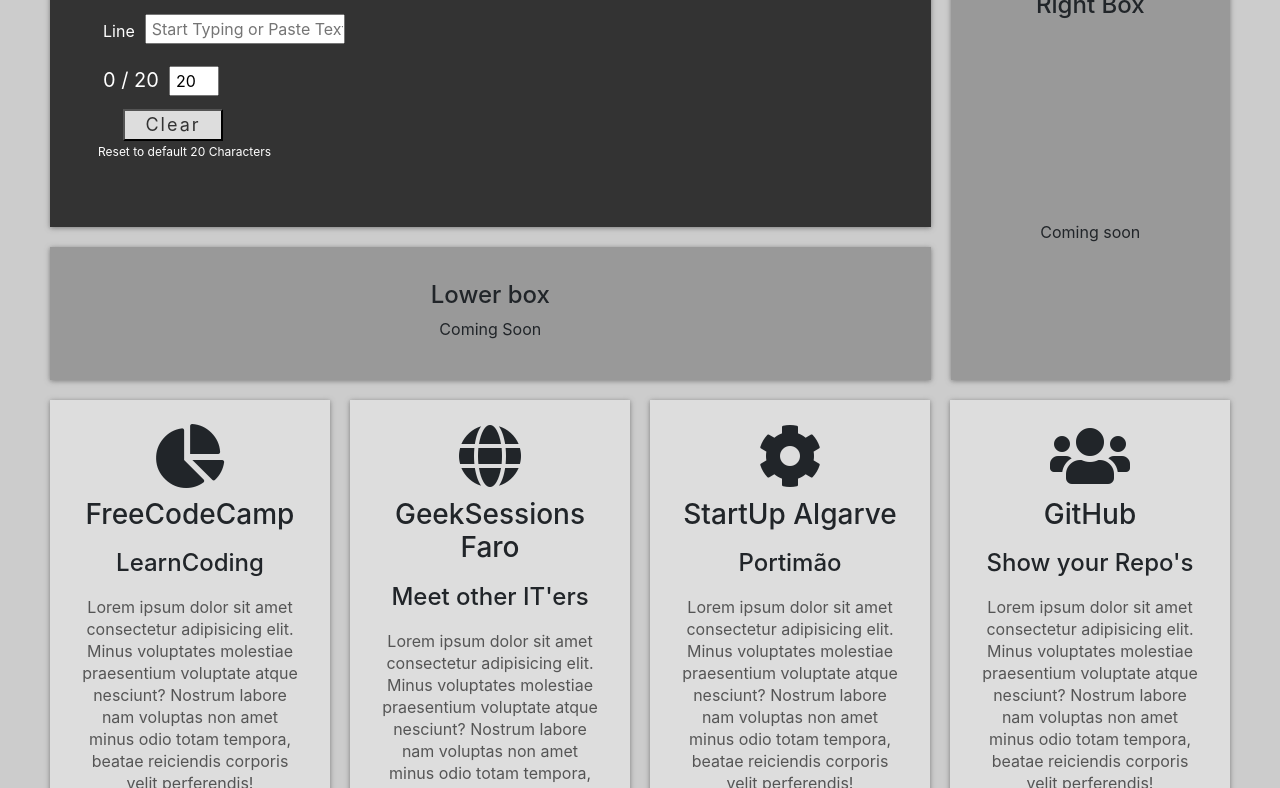
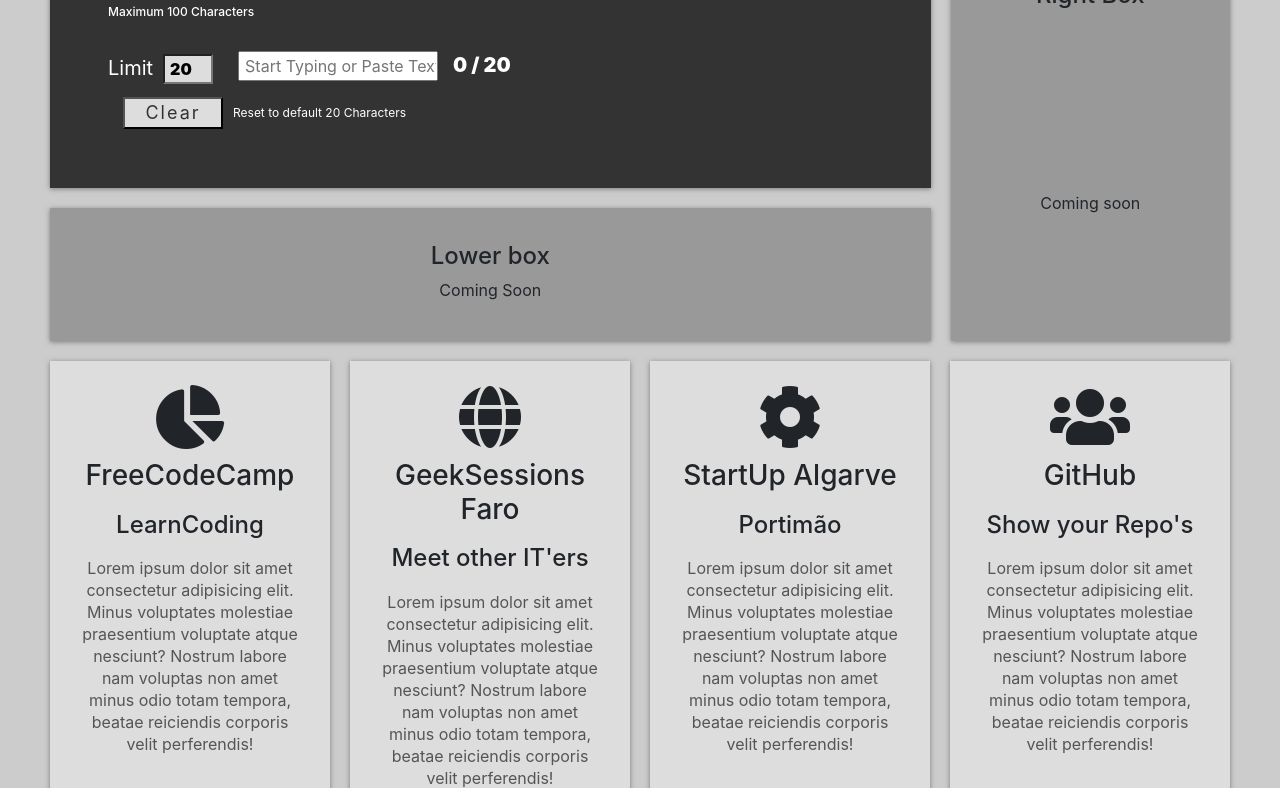
Before and after one commit to ericrkock/Character-Count, a React app: page / in a window 1280 px wide. Shown: the part 368-1156 px from the top of the page. Built offline with nearby package versions, Linux system fonts and the light colour scheme.

Commit message:
Tuning Character Count handling

```diff
--- a/src/components/boxes/BoxesArticles.js
+++ b/src/components/boxes/BoxesArticles.js
@@ -30,10 +30,10 @@
               boxButton={"Read More"}
             />
             <Box
-              boxTitel={"ARTICLE 4"}
-              boxSubtitel={"Unique Content"}
-              boxContent={"Lorem ipsum dolor sit amet consectetur adipisicing elit. Minus voluptates molestiae praesentium voluptate atque nesciunt? Nostrum labore nam voluptas non amet minus odio totam tempora, beatae reiciendis corporis velit perferendis!"}
-              boxLink={"https://github.com/"}
+              boxTitel={"How to become a pro with React setState() in 10 minutes"}
+              boxSubtitel={"Eduardo Vedes"}
+              boxContent={"This article is aimed at people who have already had their first approach to React, and who, as beginners, have doubts about how setState works and how to use it correctly. It should also help mid to senior devs use cleaner and more abstracted ways of setting state, and make higher-order-functions handle and abstract state."}
+              boxLink={"https://www.freecodecamp.org/news/get-pro-with-react-setstate-in-10-minutes-d38251d1c781/"}
               boxAlt={"Share your repo's"}
               boxButton={"Read More"}
             />
--- a/src/components/characters/CharButton.js
+++ b/src/components/characters/CharButton.js
@@ -3,9 +3,9 @@
 class CharButton extends React.Component {
    render() {
       return (
-         <div>
-            <button className="button" onClick={this.props.clicked}>{this.props.name}</button>
-            <p>Reset to default 20 Characters</p>
+         <div className="char-box-button-area">
+               <button className="button" onClick={this.props.clicked}>{this.props.name}</button>
+               <p>Reset to default 20 Characters</p>
          </div>
       );
 
--- a/src/components/characters/CharLimit.js
+++ b/src/components/characters/CharLimit.js
@@ -10,7 +10,7 @@
         return (
             <div className="line">
                 <div onSubmit={this.onLimitSubmit}>
-                    <label id="charNum">{this.props.totalChar}</label>
+                    <label id="charNum">Limit</label>
                     <input className="limit-count"
                         type="text"
                         value={this.props.value}
--- a/src/components/characters/CharacterCount.js
+++ b/src/components/characters/CharacterCount.js
@@ -10,40 +10,49 @@
          limit: "20",
          charCount: "",
          totalChar: "0 / 20",
-         maxCharWidth: "200"
+         styleTotalChar: {color: "#fff"},
+         inputbox: {width: "200px"}
       };
       this.handleLimit = this.handleLimit.bind(this);
       this.handleCount = this.handleCount.bind(this);
    }
 
    handleCount(event) {
-      this.setState({ charCount: event.target.value });
-      this.countChars();
+      this.setState({charCount: event.target.value});
+      const inputChars = event.target.value;
+      const maxLength = parseInt(this.state.limit);
+      const boxLength = inputChars.length;
+      const charRemain = maxLength - boxLength;
+      if (boxLength < (parseInt(this.state.limit))) {
+         let limitGood = boxLength + " / " + charRemain + " ... GOOD";
+         let TotalCharStyle = {color: "#fff"};
+         this.setTotalChar(limitGood, TotalCharStyle);
+      } else {
+         let limitTooLong = -charRemain + " # TOO LONG";
+         let TotalCharStyle = {color: "red"};
+         this.setTotalChar(limitTooLong, TotalCharStyle);
+      }
+
    }
 
    handleLimit(event) {
+      while (event.target.value < 101) {
          let restLimit = "0 / " + event.target.value;
+         let inputBoxSize = {width: event.target.value*10 + "px"};
          this.setState({
             limit: event.target.value,
-         totalChar: restLimit
+            totalChar: restLimit,
+            inputbox: inputBoxSize
          });
-   }
-
-   countChars = () => {
-      const maxLength = parseInt(this.state.limit);
-      const boxLength = this.state.charCount.length + 1;
-      const charRemain = maxLength - boxLength;
-      if (boxLength < (parseInt(this.state.limit) + 1)) {
-         let limitGood = boxLength + " / " + charRemain + " ... GOOD";
-         this.setTotalChar(limitGood);
-      } else {
-         let limitTooLong = -charRemain + " # TOO LONG";
-         this.setTotalChar(limitTooLong);
+         break
       }
    }
 
-   setTotalChar = (remainLimit) => {
-      this.setState({ totalChar: remainLimit });
+   setTotalChar = (remainLimit, charStyle) => {
+      this.setState({
+         totalChar: remainLimit,
+         styleTotalChar: charStyle
+       });
    }
 
    clearCharCount = () => {
@@ -51,7 +60,8 @@
          limit: "20",
          charCount: "",
          totalChar: "0 / 20",
-         maxCharWidth: "200"
+         styleTotalChar: {color: "#fff"},
+         inputbox: {width: "200px"}
       });
    }
 
@@ -60,16 +70,21 @@
          <div className="char-count" id="char">
             <div className="char-box">
                <h1>Characters Count</h1>
+               <h4>Maximum 100 Characters</h4>
                <div>
-                  <InputChars
-                     value={this.state.charCount}
-                     handleCount={this.handleCount}
-                  />
+                  <div className="line">
                       <CharLimit
-                     totalChar={this.state.totalChar}
                         value={this.state.limit}
                         handleLimit={this.handleLimit}
                      />
+                     <InputChars
+                        inputbox={this.state.inputbox}
+                        value={this.state.charCount}
+                        handleCount={this.handleCount}
+                        totalChar={this.state.totalChar}
+                        styleTotalChar={this.state.styleTotalChar}
+                     />
+                  </div>
                   <CharButton
                      name={"Clear"}
                      clicked={this.clearCharCount}
--- a/src/components/characters/InputChars.js
+++ b/src/components/characters/InputChars.js
@@ -4,13 +4,12 @@
    render() {
       return (
          <div>
-            <div className="line">
-               <label className="line-header">Line</label>
-               <input type="text" className="input-box" placeholder="Start Typing or Paste Text"
-                  value={this.props.value}
-                  onChange={this.props.handleCount}
-               />
-            </div>
+            <input type="text" className="input-box" placeholder="Start Typing or Paste Text"
+               style={this.props.inputbox}
+               value={this.props.value}
+               onChange={this.props.handleCount}
+            />
+            <label style={this.props.styleTotalChar} className="line-header" id="charNum">{this.props.totalChar}</label>
          </div>
       );
    }
--- a/src/index.css
+++ b/src/index.css
@@ -8,6 +8,7 @@
   --light: #fff;
   --dark: #333;
   --box: #999;
+  --inputbox: 200px;
   --wrong: crimson;
   --border: #222;
   --shadow: 0 1px 5px rgba(104, 104, 104, 0.8);
@@ -114,6 +115,7 @@
 .char-box {
   grid-area: char-box;
   min-height: 200px;
+  color: var(--light);
   background: var(--dark);
   background-size: cover;
   background-position: center;
@@ -127,8 +129,13 @@
 
 .char-box h1 {
   font-size: 64px;
+  margin-bottom: 10px;
+ }
+
+ .char-box h4 {
+  font-size: 12px;
+  padding-left: 10px;
   margin-bottom: 15px;
-  color: var(--light);
  }
 
 .char-box .line {
@@ -139,11 +146,13 @@
 .char-box .line-header {
   padding-top: 15px;
   font-size: 16px;
+  font-weight: 900;
   color: var(--light);
  }
 
 .char-box .input-box {
-  width: 200px;
+  /*width: var(--inputbox);*/
+  max-width: 1000px;
   height: 30px;
   font-size: 16px;
   margin: 9px 15px 0 10px;
@@ -152,22 +161,32 @@
 
 .char-box .line #charNum {
   color: var(--light);
-  padding-top: 14px;
   font-size: 20px;
 }
 
 .char-box .limit-count {
   width: 50px;
   height: 30px;
+  background-color: var(--primary);
   font-size: 16px;
+  font-weight: 900;
   margin: 10px 15px 0 10px;
   padding-left: 5px;
 }
 
- .char-box p {
-    font-size: 12px;
-    color: var(--light);
- }
+.char-box p {
+  font-size: 12px;
+  color: var(--light);
+}
+
+.char-box-button-area {
+  display: flex;
+}
+
+.char-box-button-area p {
+  padding-left: 10px;
+  padding-top: 15px;
+}
 
 .char-box .button {
   width: 100px;
```
Lines whose indentation alone changed are shown as unchanged.
